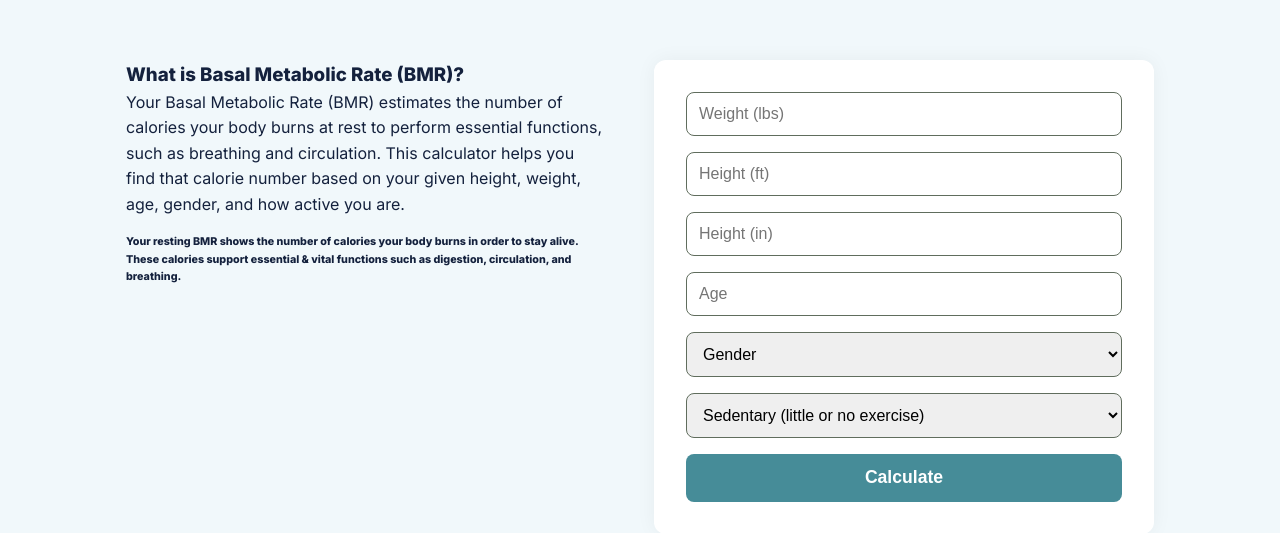
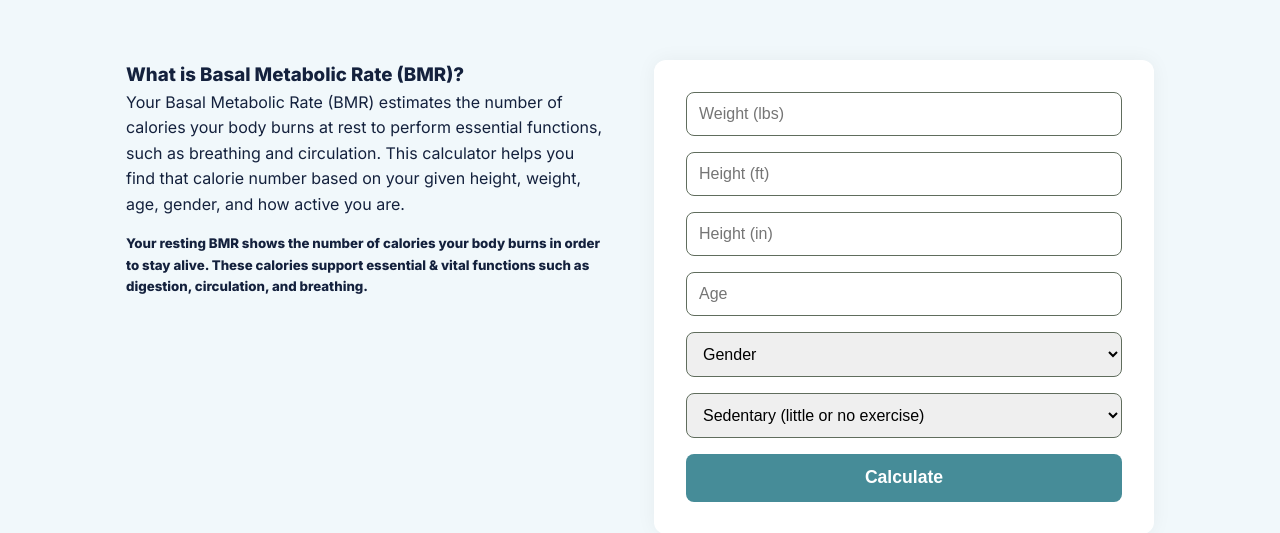
Before and after one commit to nateedralin/MediPlanner, a Flask app: page / in a window 1280 px wide. Shown: the part 528-1061 px from the top of the page. Run offline with Flask 3, Linux system fonts and the light colour scheme.

Commit message:
Update index.html

```diff
--- a/templates/index.html
+++ b/templates/index.html
@@ -29,10 +29,10 @@
           find that calorie number based on your given height, weight, age, gender, and how active you are.
         </p>
 
-        <h6 style="margin-top: 1rem;">
+        <h5 style="margin-top: 1rem;">
           Your resting BMR shows the number of calories your body burns in order to stay alive. These calories support
           essential & vital functions such as digestion, circulation, and breathing.
-        </h6>
+        </h5>
 
         {% if bmr %}
         <div class="result-box">
```
